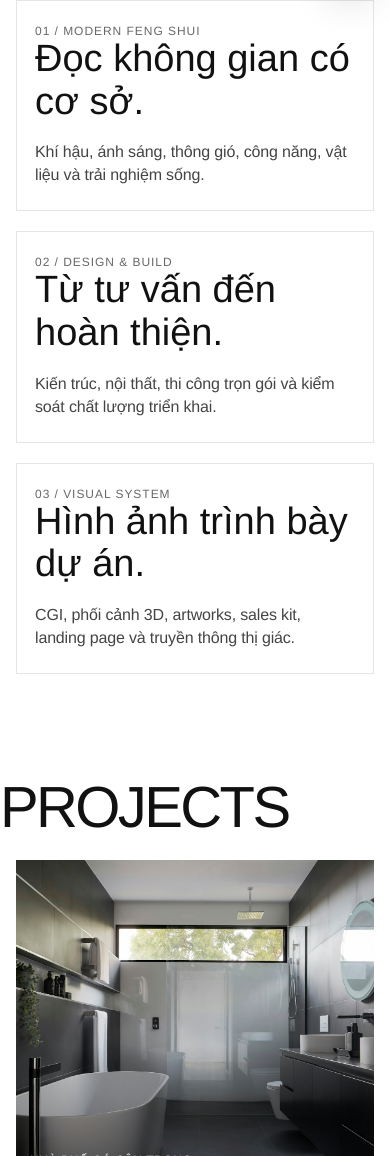
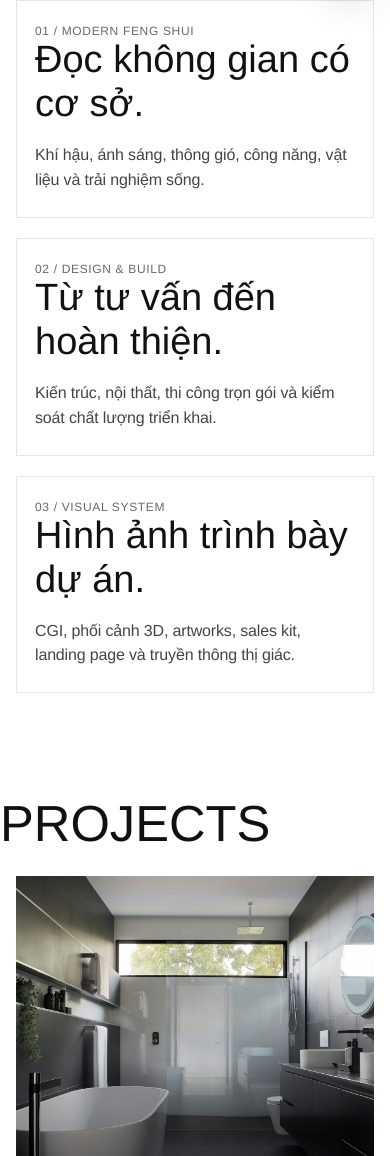
Before and after one commit to konglehong/chamgroup, a website: page index.html in a window 390 px wide. Shown: the part 844-2000 px from the top of the page. Drawn offline with Linux system fonts and the light colour scheme.

Commit message:
Polish typography scale

```diff
--- a/css/style.css
+++ b/css/style.css
@@ -2304,3 +2304,182 @@ img {
     text-align: left;
   }
 }
+
+body {
+  font-size: 16px;
+  line-height: 1.5;
+  text-rendering: optimizeLegibility;
+}
+
+.top-nav a,
+.language-switch,
+.hero-title span,
+.intro span,
+.project-tile span,
+.project-categories button,
+.project-feature-list span,
+.studio-profile span,
+.studio-service-grid span,
+.method-list span,
+.process-list span,
+.news-list span,
+.brief-form span,
+.brief-form button,
+.contact-cta,
+.footer-brand,
+.floating-contact-menu a {
+  letter-spacing: 0.055em;
+}
+
+.hero-title h1 {
+  font-size: clamp(56px, 8.4vw, 140px);
+  font-weight: 300;
+  line-height: 1.03;
+  letter-spacing: 0;
+}
+
+.projects h2,
+.studio h2,
+.method h2,
+.services h2,
+.process h2,
+.news h2,
+.philosophy h2,
+.studio-services h2 {
+  font-size: clamp(42px, 6.4vw, 96px);
+  line-height: 1.04;
+  letter-spacing: -0.012em;
+}
+
+.intro h2,
+.project-feature-list h2,
+.studio-item h3,
+.studio-profile h2,
+.philosophy-list h3,
+.studio-service-grid h3,
+.method-list h3,
+.service-list h3,
+.news-list h3,
+.contact-copy h2,
+.page-hero h1,
+.contact-page-hero h1 {
+  line-height: 1.12;
+  letter-spacing: -0.01em;
+}
+
+.intro p,
+.project-feature-list p,
+.studio-profile p,
+.philosophy-list p,
+.method-list p,
+.service-list p,
+.process-list p,
+.contact-copy > p,
+.page-hero p,
+.contact-page-hero p {
+  line-height: 1.52;
+}
+
+.studio-item p {
+  line-height: 1.46;
+  letter-spacing: 0;
+}
+
+.method-intro p,
+.project-intro p,
+.studio-statement p {
+  line-height: 1.18;
+  letter-spacing: -0.01em;
+}
+
+.footer,
+.contact-links {
+  line-height: 1.5;
+}
+
+@media (min-width: 761px) and (max-width: 1024px) {
+  .hero-title h1 {
+    font-size: clamp(74px, 11vw, 108px);
+    line-height: 1.04;
+  }
+
+  .projects h2,
+  .studio h2,
+  .method h2,
+  .services h2,
+  .process h2,
+  .news h2 {
+    font-size: clamp(56px, 9vw, 84px);
+  }
+
+  .intro h2,
+  .studio-item h3,
+  .service-list h3,
+  .news-list h3 {
+    line-height: 1.14;
+  }
+}
+
+@media (max-width: 760px) {
+  .top-nav a {
+    font-size: clamp(30px, 8vw, 40px);
+    line-height: 1.12;
+    letter-spacing: 0;
+  }
+
+  .hero-title h1 {
+    font-size: clamp(48px, 15vw, 68px);
+    line-height: 1.06;
+  }
+
+  .projects h2,
+  .studio h2,
+  .method h2,
+  .services h2,
+  .process h2,
+  .news h2 {
+    font-size: clamp(40px, 13vw, 58px);
+    line-height: 1.08;
+    letter-spacing: 0;
+  }
+
+  .intro h2,
+  .studio-item h3,
+  .method-list h3,
+  .service-list h3,
+  .news-list h3,
+  .contact-copy h2,
+  .page-hero h1,
+  .contact-page-hero h1 {
+    line-height: 1.16;
+    letter-spacing: 0;
+  }
+
+  .intro p,
+  .studio-item p,
+  .method-list p,
+  .service-list p,
+  .process-list p,
+  .news-list h3,
+  .contact-copy > p,
+  .contact-links {
+    line-height: 1.55;
+  }
+
+  .method-intro p,
+  .project-intro p,
+  .studio-statement p {
+    line-height: 1.22;
+    letter-spacing: 0;
+  }
+}
+
+@media (max-width: 520px) {
+  .hero-title h1 {
+    font-size: clamp(46px, 15vw, 60px);
+  }
+
+  .contact-teaser .contact-copy h2 {
+    font-size: clamp(40px, 14vw, 54px);
+  }
+}
```
